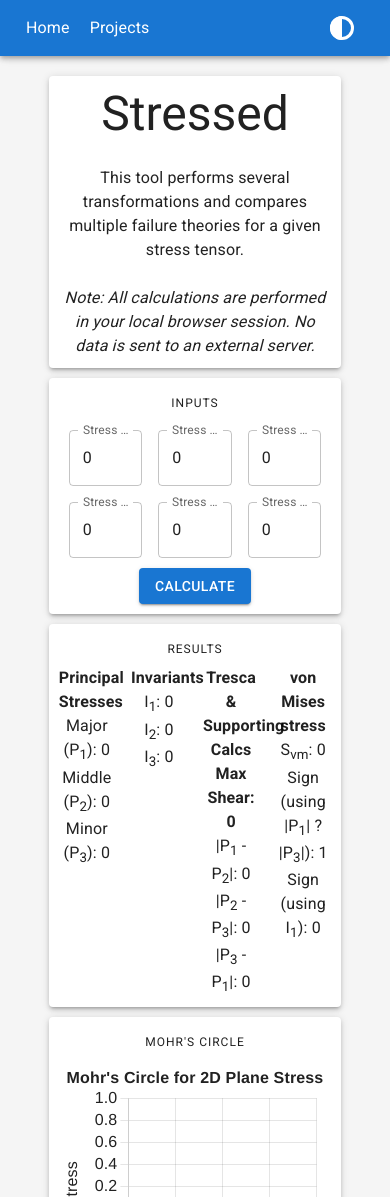
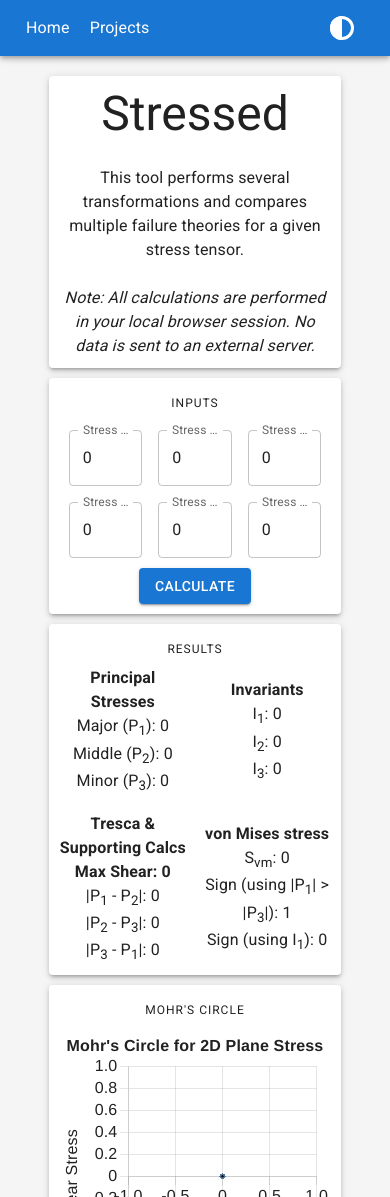
Before and after one commit to edp8489/stressed, a React (Create React App) app: page / in a window 390 px wide. Shown: the top 1197 px of the page. Built offline with nearby package versions, Linux system fonts and the light colour scheme.

Commit message:
Spacing fixed for small screens

```diff
--- a/src/Components/InputsCard.jsx
+++ b/src/Components/InputsCard.jsx
@@ -81,7 +81,7 @@ export default function InputsCard(props) {
       >
         <div>
           <FormControl sx={{ margin: "10px" }}>
-            <Grid container spacing={2}>
+            <Grid container spacing={2} direction="row" justifyContent="space-evenly" alignItems="center" >
               {inputFields}
             </Grid>
           </FormControl>
--- a/src/Components/ResultsCard.jsx
+++ b/src/Components/ResultsCard.jsx
@@ -16,30 +16,30 @@ export default function ResultsCard(props) {
         "User inputs changed. Press 'Calculate' when ready" :
         ""}
       </span>
-      <Grid container spacing={2}>
-        <Grid item xs={3}>
+      <Grid container spacing={2}  direction="row" justifyContent="space-evenly" alignItems="center" >
+        <Grid item xs={6} md={4} lg={3} >
           <b>Principal Stresses</b><br />
           Major (P<sub>1</sub>): {round(principalStresses.P1,1)}<br />
           Middle (P<sub>2</sub>): {round(principalStresses.P2,1)}<br />
           Minor (P<sub>3</sub>): {round(principalStresses.P3,1)}
         </Grid>
-        <Grid item xs={3}>
+        <Grid item xs={6} md={4} lg={3} >
           <b>Invariants</b><br />
           I<sub>1</sub>: {invariants.I1}<br />
           I<sub>2</sub>: {invariants.I2}<br />
           I<sub>3</sub>: {invariants.I3}
         </Grid>
-        <Grid item xs={3}>
+        <Grid item xs={6} md={4} lg={3} >
           <b>Tresca & Supporting Calcs</b><br />
           <b>Max Shear: {round(Tresca.MaxShear,1)}</b><br />
           |P<sub>1</sub> - P<sub>2</sub>|: {round(Tresca.P1_P2,1)} <br />
           |P<sub>2</sub> - P<sub>3</sub>|: {round(Tresca.P2_P3,1)} <br />
           |P<sub>3</sub> - P<sub>1</sub>|: {round(Tresca.P3_P1,1)}
         </Grid>
-        <Grid item xs={3}>
+        <Grid item xs={6} md={4} lg={3} >
           <b>von Mises stress</b><br />
           S<sub>vm</sub>: {round(vonMisesStress,1)}<br />
-          Sign (using |P<sub>1</sub>| ? |P<sub>3</sub>|): {abs(principalStresses.P3) > abs(principalStresses.P1)? -1: 1}<br />
+          Sign (using |P<sub>1</sub>| &gt; |P<sub>3</sub>|): {abs(principalStresses.P3) > abs(principalStresses.P1)? -1: 1}<br />
           Sign (using I<sub>1</sub>): {sign(invariants.I1)}
         </Grid>
       </Grid>
```
